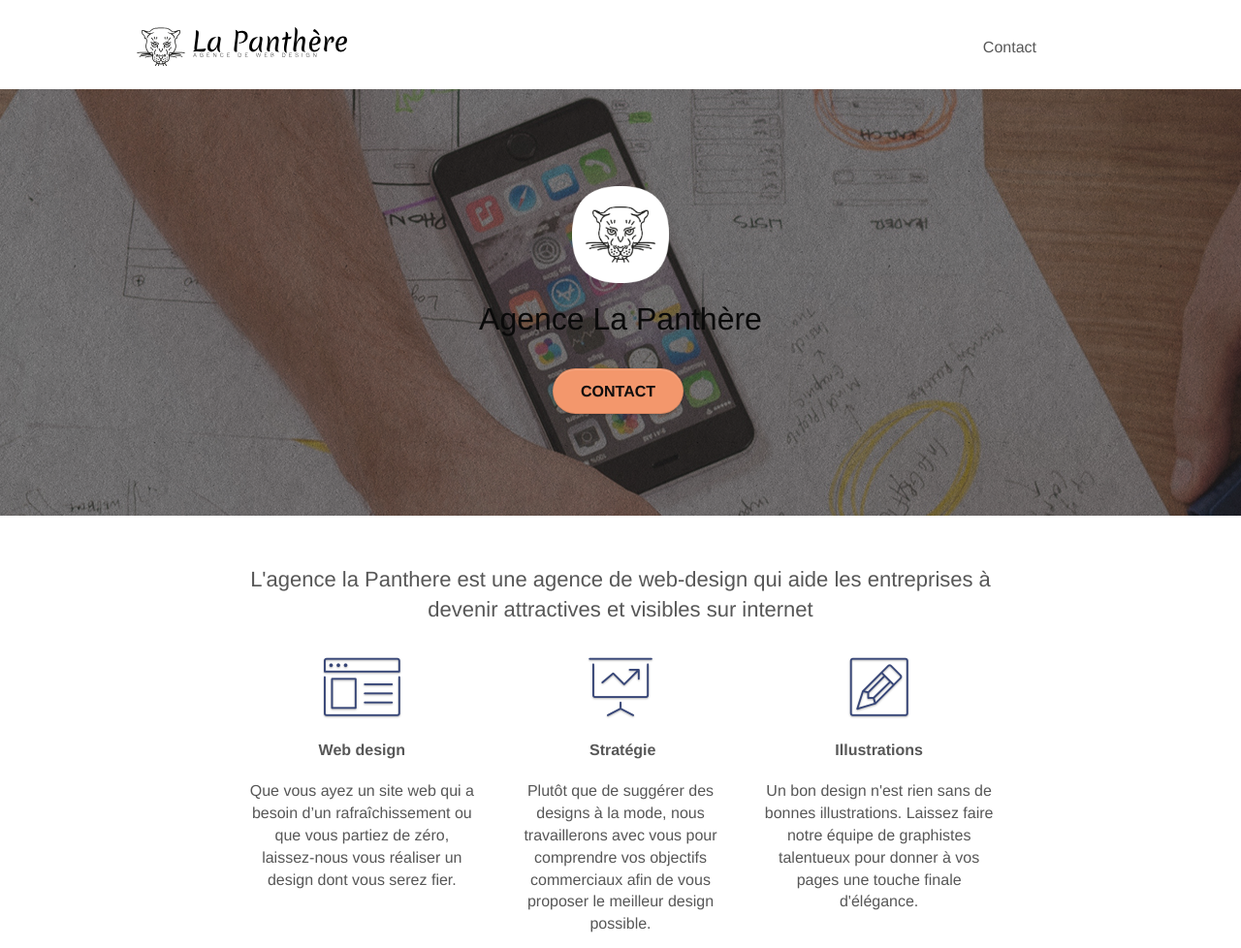
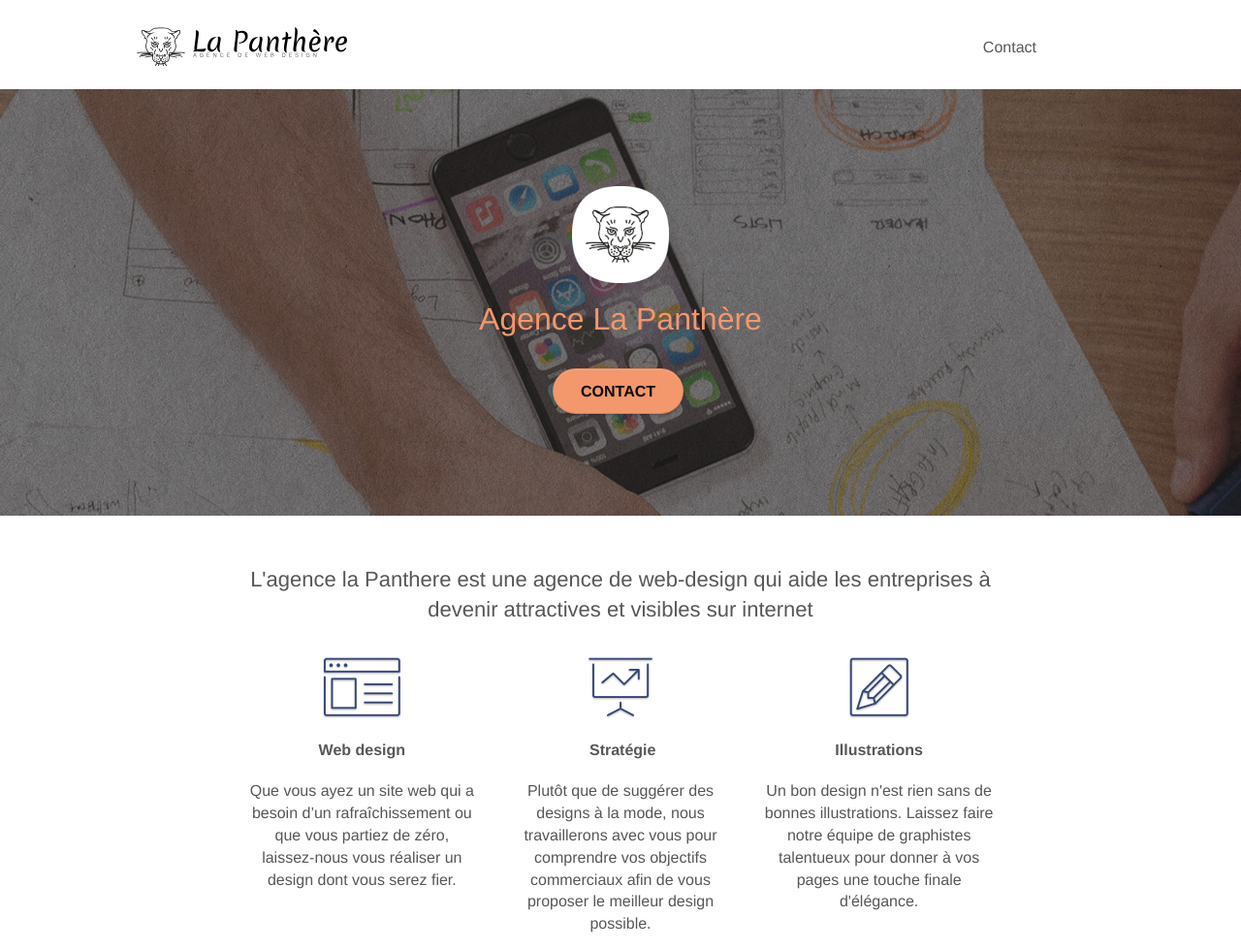
Before and after one commit to scarlette2/la-panthere-correction, a plain HTML site: page index.html in a window 1280 px wide. Shown: the top 978 px of the page at 97% size. Drawn offline with Linux system fonts and the light colour scheme.

Commit message:
Add files via upload

```diff
--- a/style.css
+++ b/style.css
@@ -797,7 +797,7 @@ h4 {
 }
 
 .tc-white {
-    color: rgb(10, 10, 10)!important;
+    color: #F3976C!important;
 }
 
 .btn-atomic-tangerine {
```
